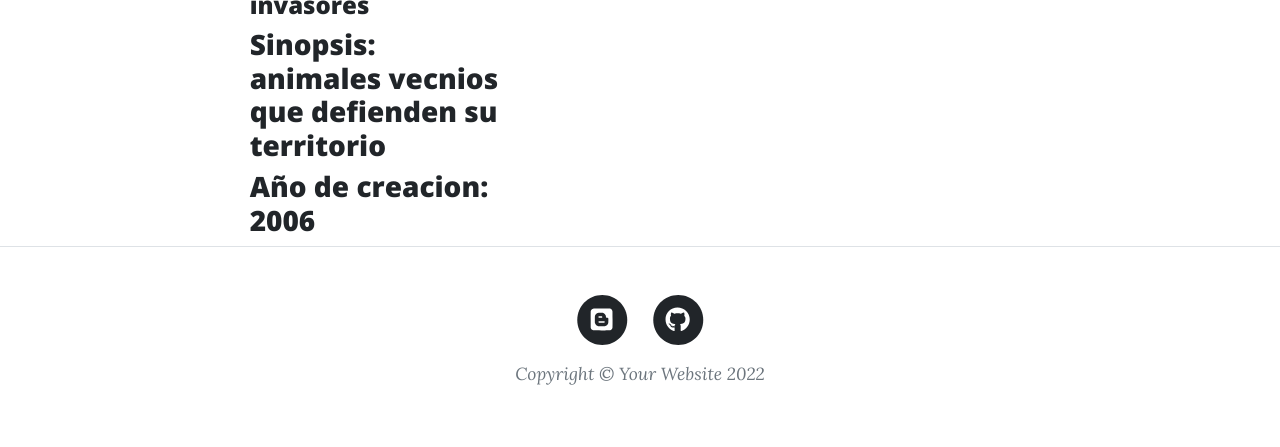
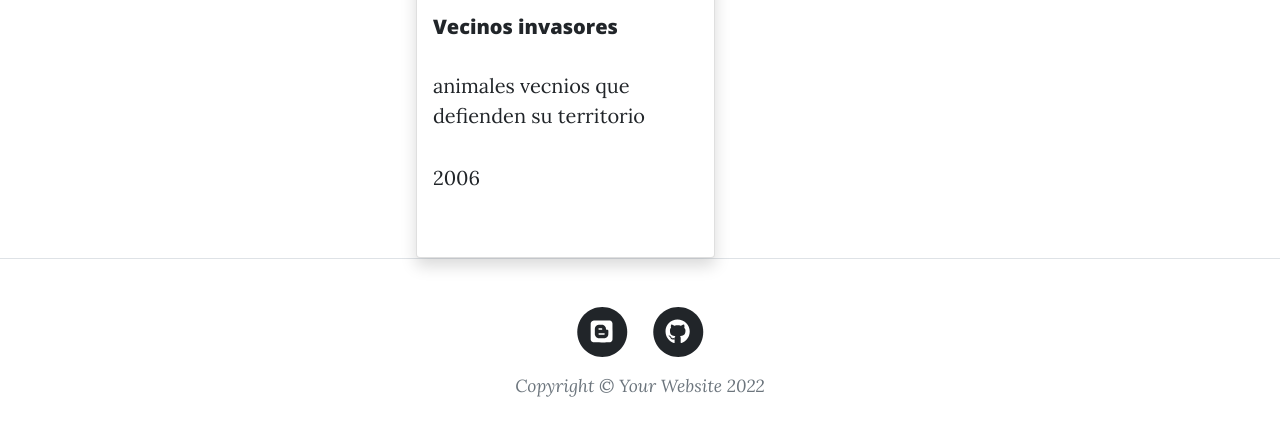
Before and after one commit to axelrivm/Blog-Pelicula-proyectoFinal, a Django app: page /Blog/verPeliDetalle/7 in a window 1280 px wide. Shown: the part 813-1260 px from the top of the page. Before the commit the page ends 1198 px from the top, so only its background shows below. Run offline with Django 4.2, Linux system fonts and the light colour scheme; data comes from the database, SQL or seed files in the repository; parts of the project's set-up code (start-up, migrations or seed data) failed here and were passed over; some libraries are stand-ins or nearby versions.

Commit message:
Release 1.2.1

```diff
--- a/Blog/templates/main/verPeliDetalle.html
+++ b/Blog/templates/main/verPeliDetalle.html
@@ -7,20 +7,21 @@
 {% block funcion2 %}
 
     <div class="d-flex justify-content-center">
-        <div class="row">
             <form action = "" method="POST" enctype="multipart/form-data">{% csrf_token %}
-                <div class="col-4">
-                    <img src="{{peli.imagen.url}}" width=250 >
-                    <h4>Nombre: {{peli.nombre}} </h4>
-                    <h3>Sinopsis: {{peli.sinopsis}}</h3>
-                    <h3>Año de creacion: {{peli.año}}</h3>
-                    {% if user.is_authenticated %}
-                    <a class="btn btn-danger" href="{% url 'modificarPeli' peli.id %}">Modificar</a>
-                    <a class="btn btn-danger" href="{% url 'eliminarPeli' peli.id %}">Eliminar</a>
-                    {% endif %}
-                </div>
+                <div class="card mx-8 col-8 shadow bg-white rounded">
+                    <img src="{{ peli.imagen.url }}" class="card-img-top" alt="...">
+                    <div class="card-body p-3 mb-5 ">
+                      <h5 class="card-title">{{peli.nombre}}</h5>
+                      <p class="card-text">{{peli.sinopsis}}</p>
+                      <p class="card-text">{{peli.año}}</p>
+                    </div>
+                      {% if user.is_authenticated %}
+                      <div class="card-footer bg-transparent">
+                      <a class="btn btn-warning" href="{% url 'modificarPeli' peli.id %}">Modificar</a>
+                      <a class="btn btn-danger" href="{% url 'eliminarPeli' peli.id %}">Eliminar</a>
+                      {% endif %}
+                    </div>
             </form>
-        </div>
     </div>
 
 {% endblock %}
```
Also changed, not shown: Blog/templates/main/verPeli.html (+1 -10 lines).
